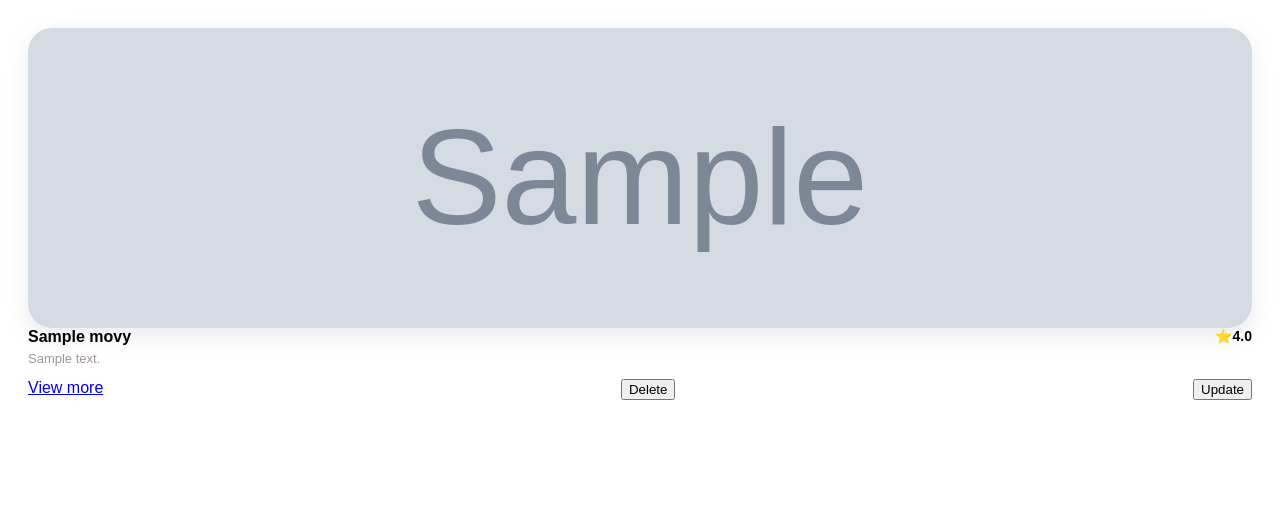
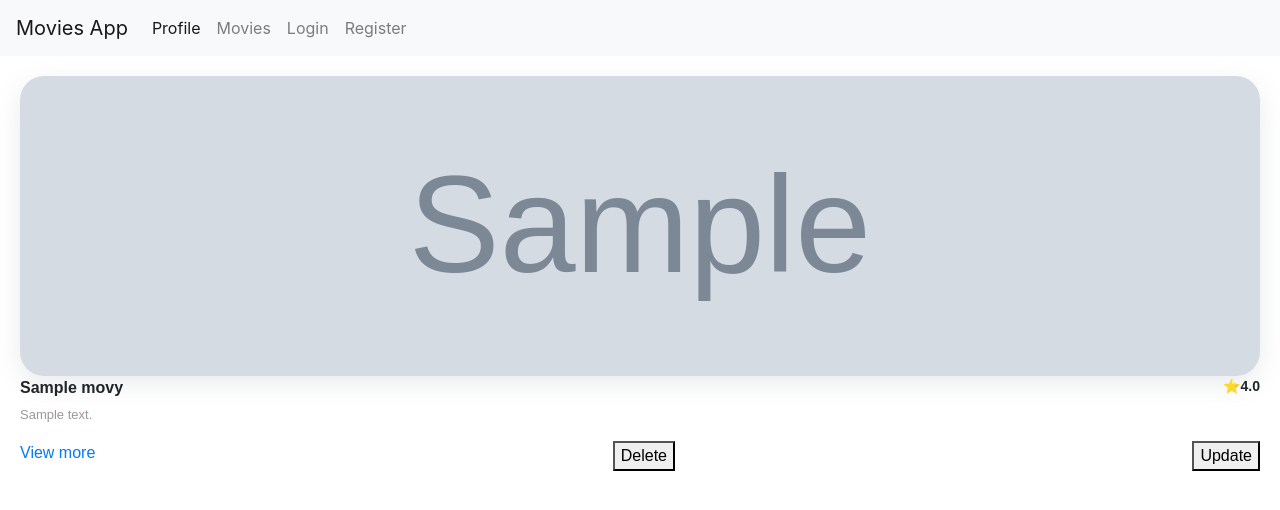
Before and after one commit to Yollandaa/Flusk-Project, a Flask app: page /movie-list/ in a window 1280 px wide. Shown: the top 510 px of the page. Run offline with Flask 3, Linux system fonts and the light colour scheme; tables that the repository leaves empty hold one stand-in row (values such as "Sample post"); grey boxes marked "Sample" are stand-in pictures.

Commit message:
Inheritence in HTML

```diff
--- /dev/null
+++ b/Intro to Flask/static/styles.css
@@ -0,0 +1,57 @@
+body {
+    font-family: system-ui, -apple-system, BlinkMacSystemFont, 'Segoe UI', Roboto, Oxygen, Ubuntu, Cantarell, 'Open Sans', 'Helvetica Neue', sans-serif;
+}
+
+.movie-container {
+    display: grid;
+    grid-template-columns:repeat(auto-fit, minmax(200px, 1fr));
+}
+
+.movie-cont {
+    display: flex;
+    /* gap: 24px;  */
+    /* justify-content: space-around;
+    flex-wrap: wrap; */
+    flex-direction: column;
+    font-family: sans-serif;
+    margin: 20px;
+}
+
+.poster {
+    height: 300px;
+    width: 100%;
+    object-fit: cover;
+    border-radius: 24px;
+    box-shadow: rgba(149, 157, 165, 0.2) 0px 8px 24px;
+}
+
+.title {
+margin: 0;
+font-weight: bold;
+}
+
+.rating {
+    margin-right: 0px;
+    font-size: 14px;
+    font-weight: bold;
+}
+
+.summary {
+    margin-top: 5px;
+    color: hsl(0deg 5% 60.78%);
+    font-size: 13px;
+}
+
+.title-container {
+    size: 100%;
+    display: flex;
+    justify-content: space-between; /* Align title and rating at the start and end respectively */
+}
+.movie-actions {
+    display: flex;
+    justify-content: space-between;
+    flex-wrap: wrap;
+}
+.movie-cont1 {
+    max-width: 600px;
+}
--- a/Intro to Flask/templates/about.html
+++ b/Intro to Flask/templates/about.html
@@ -1,4 +1,4 @@
-{% extends 'base.html' %}
+{% extends 'base-sample.html' %}
 {% block body %}
     <!-- mustache -->
     <!-- display profile picture on top of screen -->
--- a/Intro to Flask/templates/base.html
+++ b/Intro to Flask/templates/base.html
@@ -3,46 +3,51 @@
 <head>
     <meta charset="UTF-8">
     <meta name="viewport" content="width=device-width, initial-scale=1.0">
-    <title>Document</title>
+    <title>{% block title %} {% endblock %}</title>
+    <link rel="stylesheet" href={{url_for('static', filename='styles.css')}}>
 
-    <style>
-        body{
-            margin: 0;
-            display: grid;
-            place-content: center;
-            min-height: 100vh;
-        }
-        .profile {
-            text-align: center;
-        }
-        .profile img{
-            height: 175px;
-            border-radius: 50%;
-            aspect-ratio: 1 / 1;
-            object-fit: cover;
-        }
-        .user-name {
-            font-style: italic;
-            font-weight: bold;
-        }
-        .user-msg {
-            font-size: 26px;
-        }
-    </style>
+    <link
+      rel="stylesheet"
+      href="https://cdn.jsdelivr.net/npm/bootstrap@4.6.2/dist/css/bootstrap.min.css"
+      integrity="sha384-xOolHFLEh07PJGoPkLv1IbcEPTNtaed2xpHsD9ESMhqIYd0nLMwNLD69Npy4HI+N"
+      crossorigin="anonymous"
+    />
 </head>
 <body>
-        <!-- Semantic elements -->
-        <nav>
-            <ul>
-                <li><a href="/profile"> Profile</a></li>
-                <li><a href="/about"> About</a></li>
-                <li><a href="/"> Home</a></li>
-            </ul>
-        </nav>
+    <nav class="navbar navbar-expand-lg navbar-light bg-light">
+        <a class="navbar-brand" href="#">Movies App</a>
+        <button
+          class="navbar-toggler"
+          type="button"
+          data-toggle="collapse"
+          data-target="#navbarNavAltMarkup"
+          aria-controls="navbarNavAltMarkup"
+          aria-expanded="false"
+          aria-label="Toggle navigation"
+        >
+          <span class="navbar-toggler-icon"></span>
+        </button>
+        <div class="collapse navbar-collapse" id="navbarNavAltMarkup">
+          <div class="navbar-nav">
+            <a class="nav-link active" href="/profile"
+              >Profile <span class="sr-only">(current)</span></a
+            >
+            <a class="nav-link" href="/movie-list">Movies</a>
+            <a class="nav-link" href="/login">Login</a>
+            <a class="nav-link" href="/register">Register</a>
+          </div>
+        </div>
+      </nav>
 
-    {% block body %} {% endblock %}
+        {% block content %} {% endblock %}
 
-    <section class="redbox"> {% block redbox %} {% endblock %}</section>
-    <div class="green-box"> {% block greenbox %} {% endblock %} </div>
+        {% block details %} {% endblock %}
+
+    <script src="https://cdnjs.cloudflare.com/ajax/libs/jquery/3.5.1/jquery.min.js"></script>
+    <script
+      src="https://cdn.jsdelivr.net/npm/bootstrap@4.6.2/dist/js/bootstrap.bundle.min.js"
+      integrity="sha384-Fy6S3B9q64WdZWQUiU+q4/2Lc9npb8tCaSX9FK7E8HnRr0Jz8D6OP9dO5Vg3Q9ct"
+      crossorigin="anonymous"
+    ></script>
 </body>
 </html>
--- a/Intro to Flask/templates/movies-list.html
+++ b/Intro to Flask/templates/movies-list.html
@@ -1,68 +1,8 @@
-<!DOCTYPE html>
-<html lang="en">
-<head>
-    <meta charset="UTF-8">
-    <meta name="viewport" content="width=device-width, initial-scale=1.0">
-    <title>Document</title>
-
-    <style>
-    body {
-        display: grid;
-        grid-template-columns:repeat(auto-fit, minmax(200px, 1fr));
-        font-family: system-ui, -apple-system, BlinkMacSystemFont, 'Segoe UI', Roboto, Oxygen, Ubuntu, Cantarell, 'Open Sans', 'Helvetica Neue', sans-serif;
-    }
-
-    .movie-cont {
-        display: flex;
-        /* gap: 24px;  */
-        /* justify-content: space-around;
-        flex-wrap: wrap; */
-        flex-direction: column;
-        font-family: sans-serif;
-        margin: 20px;
-    }
-
-    .poster {
-        height: 300px;
-        width: 100%;
-        object-fit: cover;
-        border-radius: 24px;
-        box-shadow: rgba(149, 157, 165, 0.2) 0px 8px 24px;
-    }
-
-    .title {
-    margin: 0;
-    font-weight: bold;
-    }
-
-    .rating {
-        margin-right: 0px;
-        font-size: 14px;
-        font-weight: bold;
-    }
-
-    .summary {
-        margin-top: 5px;
-        color: hsl(0deg 5% 60.78%);
-        font-size: 13px;
-    }
-
-    .title-container {
-        size: 100%;
-        display: flex;
-        justify-content: space-between; /* Align title and rating at the start and end respectively */
-    }
-    .movie-actions {
-        display: flex;
-        justify-content: space-between;
-        flex-wrap: wrap;
-    }
-
-    </style>
-</head>
-<body>
+{% extends 'base.html' %}
+{% block content %}
     <!-- mustache -->
     <!-- display profile picture on top of screen -->
+    <div class="movie-container">
         {% for movie in movies %}
         <div class="movie-cont">
             <img class="poster" src="{{movie['poster']}}">
@@ -88,7 +28,5 @@
             </div>
         </div>
         {% endfor %}
-
-
-</body>
-</html>
+    </div>
+{% endblock %}
```
Also changed, not shown: Intro to Flask/templates/base-sample.html (added, +51 -0 lines), Intro to Flask/templates/movie-detail.html (+4 -29 lines).
